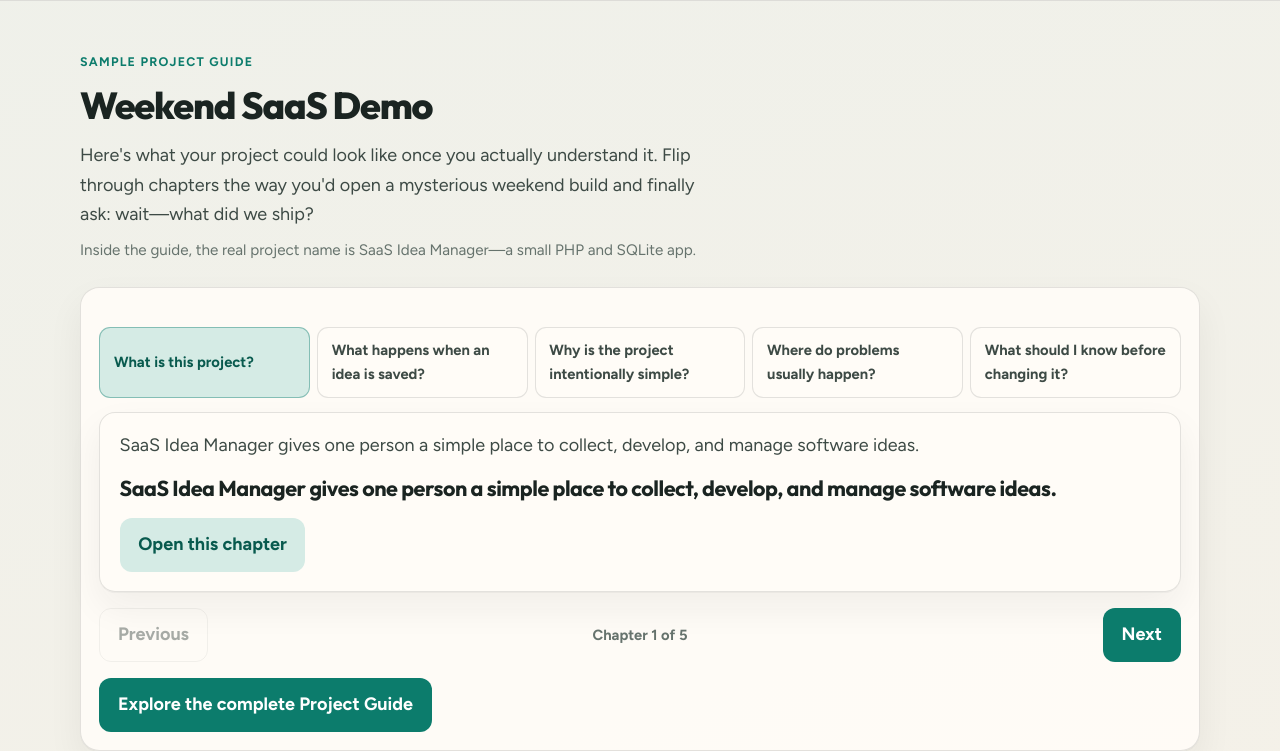
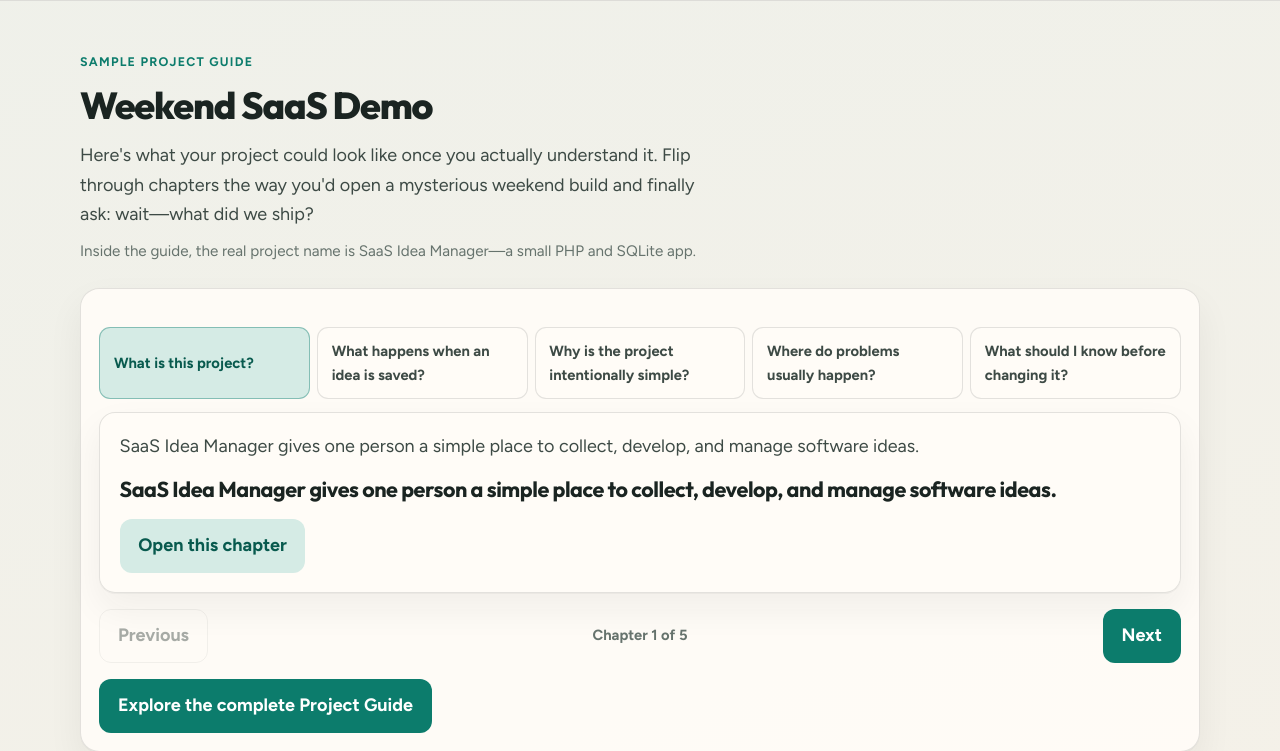
Before and after one commit to cubixmeow-commits/VibeKB, a PHP site: page / in a window 1280 px wide. Shown: the part 1706-2457 px from the top of the page. Run offline with PHP 8.4, Linux system fonts and the light colour scheme.

Commit message:
Polish sample aside styling on homepage
Co-authored-by: cubixmeow-commits <cubixmeow-commits@users.noreply.github.com>

```diff
--- a/assets/css/homepage.css
+++ b/assets/css/homepage.css
@@ -377,6 +377,13 @@ a:hover {
 
 .hp-note {
   margin: 0.85rem 0 0;
+  color: var(--hp-muted);
+  font-size: 0.95rem;
+}
+
+.hp-sample-aside {
+  display: block;
+  margin-top: 0.55rem;
   color: var(--hp-muted);
   font-size: 0.95rem;
 }
--- a/index.php
+++ b/index.php
@@ -281,7 +281,7 @@ foreach ($previewStems as $stem) {
                 <p class="hp-lead">
                     Here&#39;s what your project could look like once you actually understand it.
                     Flip through chapters the way you&#39;d open a mysterious weekend build and finally ask: wait—what did we ship?
-                    <span class="hp-note" style="display:block;margin-top:0.5rem;">Inside the guide, the real project name is <?= homepage_e($sampleRealName) ?>—a small PHP and SQLite app.</span>
+                    <span class="hp-sample-aside">Inside the guide, the real project name is <?= homepage_e($sampleRealName) ?>—a small PHP and SQLite app.</span>
                 </p>
 
                 <div class="hp-guide-preview" data-guide-preview>
```
